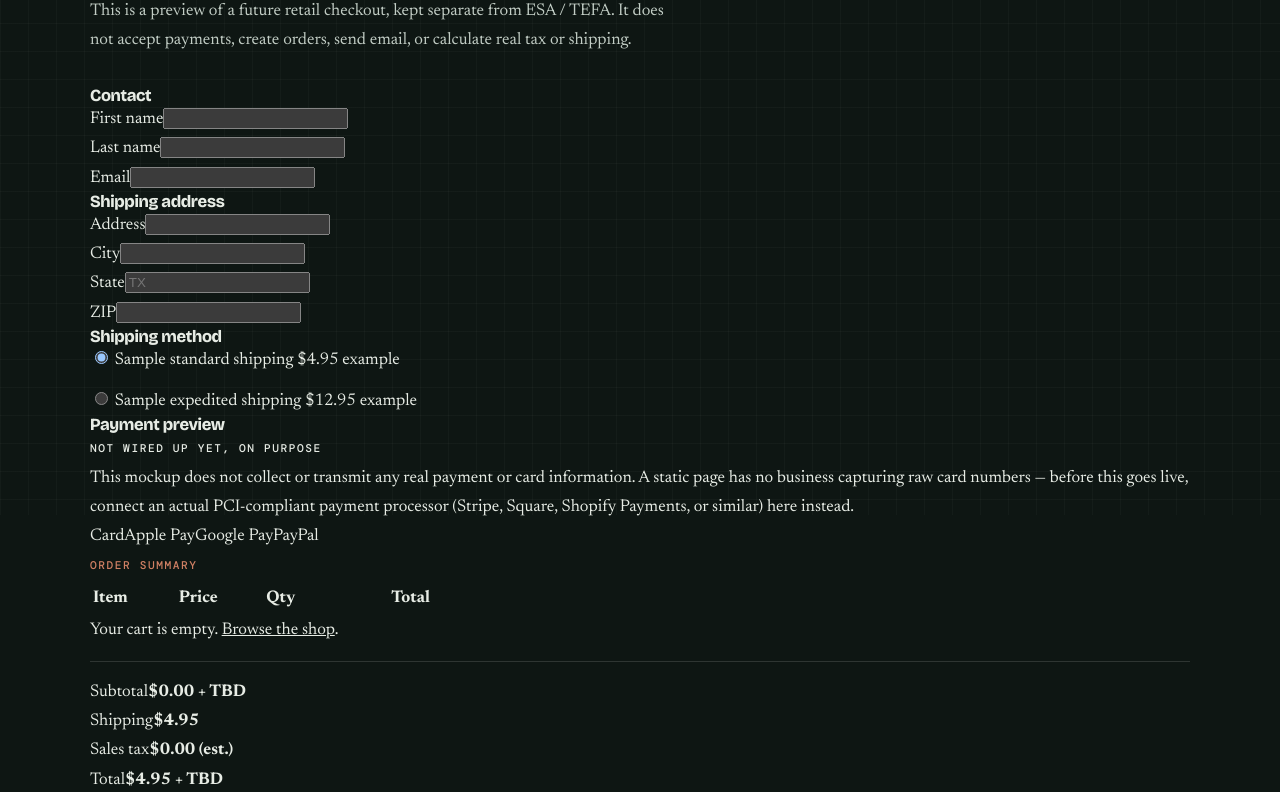
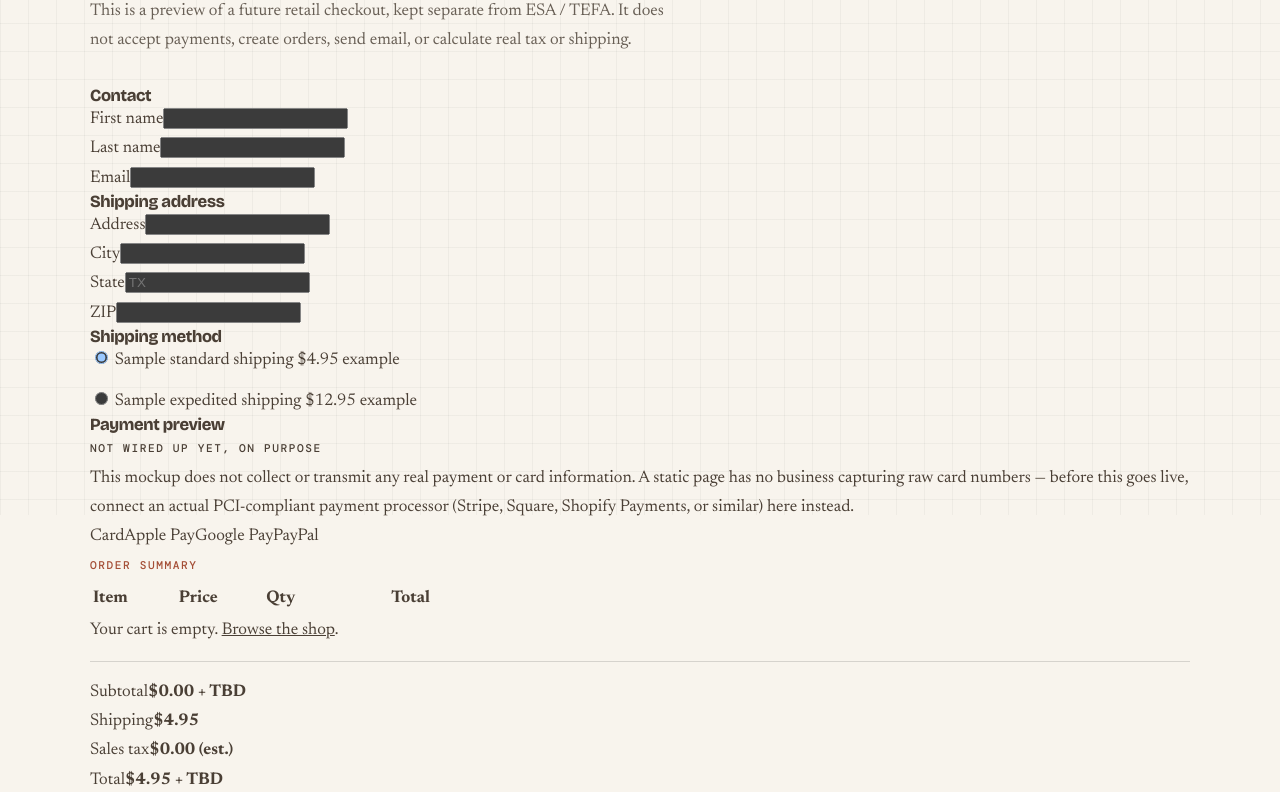
Before and after one commit to TEAM-MMM01/mmm-education-storefront, a plain HTML site: page general-store/checkout.html in a window 1280 px wide. Shown: the part 285-1077 px from the top of the page. Drawn offline with Linux system fonts and the dark colour scheme.

Commit message:
fix(theme): lock site to beige/teal light palette; remove OS dark-mode background override

```diff
--- a/general-store/checkout.html
+++ b/general-store/checkout.html
@@ -61,20 +61,8 @@
   --measure:1180px;
   --grid-line:#15201B0a;
 }
-@media (prefers-color-scheme:dark){
-  :root{
-    --paper:#0E1613; --paper-2:#121D19; --card:#16211D;
-    --ink:#E7ECE5; --ink-soft:#C2CDC5; --muted:#93A39A;
-    --pine:#0C1F19; --pine-deep:#081511; --on-pine:#E7EFE9; --pine-muted:#8FB3A3;
-    --accent:#E9A340; --accent-lit:#F0B257; --on-accent:#15201B; --accent-hover:#F3BE72;
-    --pine-accent:#EDB25E; --on-pine-accent:#12261E;
-    --clay:#D08064;
-    --good:#5FAE84; --on-good:#0E1613;
-    --rule:#E7ECE526; --rule-soft:#E7ECE514;
-    --shadow:0 1px 2px #0006, 0 16px 34px -20px #000a;
-    --grid-line:#E7ECE508;
-  }
-}
+/* Site palette is fixed to the beige/teal light scheme; the OS dark-mode
+   preference must not override the background to dark brown. */
 :root[data-theme="dark"]{
   --paper:#0E1613; --paper-2:#121D19; --card:#16211D;
   --ink:#E7ECE5; --ink-soft:#C2CDC5; --muted:#93A39A;
--- a/store/shared_style.css
+++ b/store/shared_style.css
@@ -33,20 +33,8 @@
   --measure:1180px;
   --grid-line:#15201B0a;
 }
-@media (prefers-color-scheme:dark){
-  :root{
-    --paper:#0E1613; --paper-2:#121D19; --card:#16211D;
-    --ink:#E7ECE5; --ink-soft:#C2CDC5; --muted:#93A39A;
-    --pine:#0C1F19; --pine-deep:#081511; --on-pine:#E7EFE9; --pine-muted:#8FB3A3;
-    --accent:#E9A340; --accent-lit:#F0B257; --on-accent:#15201B; --accent-hover:#F3BE72;
-    --pine-accent:#EDB25E; --on-pine-accent:#12261E;
-    --clay:#D08064;
-    --good:#5FAE84; --on-good:#0E1613;
-    --rule:#E7ECE526; --rule-soft:#E7ECE514;
-    --shadow:0 1px 2px #0006, 0 16px 34px -20px #000a;
-    --grid-line:#E7ECE508;
-  }
-}
+/* Site palette is fixed to the beige/teal light scheme; the OS dark-mode
+   preference must not override the background to dark brown. */
 :root[data-theme="dark"]{
   --paper:#0E1613; --paper-2:#121D19; --card:#16211D;
   --ink:#E7ECE5; --ink-soft:#C2CDC5; --muted:#93A39A;
```
Also changed, not shown: general-store/product.html (+2 -14 lines), general-store/shop.html (+2 -14 lines), index.html (+2 -13 lines), src/page.html (+2 -13 lines), store/order.html (+2 -14 lines), store/product.html (+2 -14 lines), store/shop.html (+2 -14 lines), store/track.html (+2 -14 lines).
